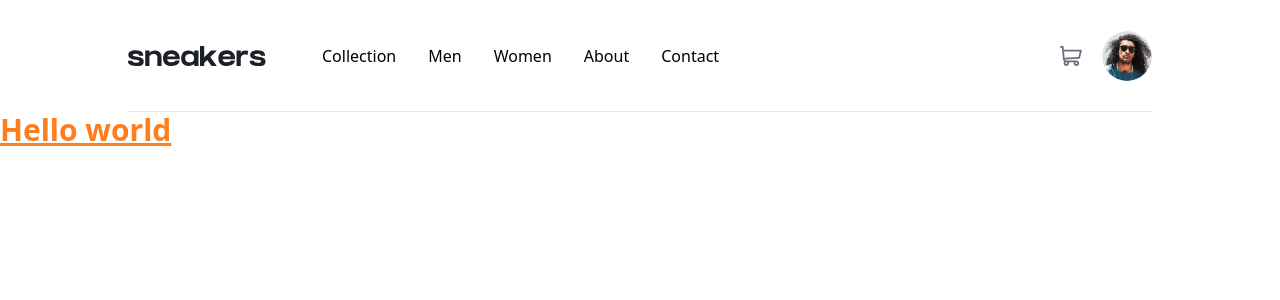
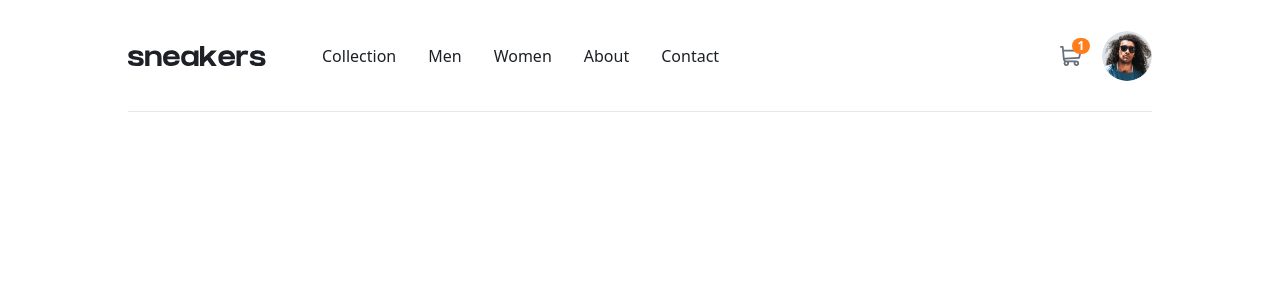
Before and after one commit to jastenn/product-page-FEM, a React (Create React App) app: page / in a window 1280 px wide. Shown: the top 300 px of the page. Built offline with nearby package versions, Linux system fonts and the light colour scheme.

Commit message:
Improved navigation ux

```diff
--- a/src/App.tsx
+++ b/src/App.tsx
@@ -2,11 +2,9 @@ import Navigation from "./components/Navigation"
 
 function App() {
   return (
-    <div className="App ">
+    <div className="App text-slate-700">
       <Navigation />
-      <h1 className="text-3xl text-orange-400 font-bold underline">
-        Hello world
-      </h1>
+      <div></div>
     </div>
   )
 }
--- a/src/components/CartPopover.tsx
+++ b/src/components/CartPopover.tsx
@@ -21,7 +21,15 @@ const CartPopover: FC<CartPopoverProp> = ({
 }) => {
   return (
     <Popover className={`${className}`}>
-      <Popover.Button className="block group focus:outline-none">
+      <Popover.Button className="block group focus:outline-none relative">
+        {cart.items.length && (
+          <span
+            aria-label="items on cart"
+            className="bg-orange-400 text-white rounded-full font-bold absolute -top-2 -right-2 text-xs w-[1.125rem]"
+          >
+            {cart.items.length}
+          </span>
+        )}
         <IconCart className="svg-focus flex items-center justify-center h-full w-full" />
       </Popover.Button>
 
--- a/src/components/Navigation.tsx
+++ b/src/components/Navigation.tsx
@@ -1,5 +1,5 @@
 /* eslint-disable jsx-a11y/anchor-is-valid */
-import { FC, useState, useRef } from "react"
+import { FC, useState, useEffect, useRef } from "react"
 
 import { useFocusWithin } from "@react-aria/interactions"
 
@@ -60,9 +60,14 @@ const Navigation: FC<NavigationProps> = ({
 
   const [active, setActive] = useState(false)
 
+  useEffect(() => {
+    if (active) {
+      closeMenuBtn.current?.focus()
+    }
+  }, [active])
+
   const showMenu = () => {
     setActive(true)
-    closeMenuBtn.current?.focus()
   }
 
   const hideMenu = () => {
@@ -118,7 +123,7 @@ const Navigation: FC<NavigationProps> = ({
             <button
               ref={closeMenuBtn}
               onClick={hideMenu}
-              className="md:hidden mb-8 group focus:outline-none"
+              className="md:hidden focus:outline-none mb-8 group"
               aria-label="close"
             >
               <IconClose className="svg-focus" />
@@ -130,7 +135,7 @@ const Navigation: FC<NavigationProps> = ({
                 key={item.name}
               >
                 <a
-                  className="peer focus:opacity-75 md:focus:opacity-[unset] focus:outline-none"
+                  className="peer focus:opacity-60 md:focus:opacity-[unset] focus:outline-none"
                   href={item.route}
                 >
                   {item.name}
```
